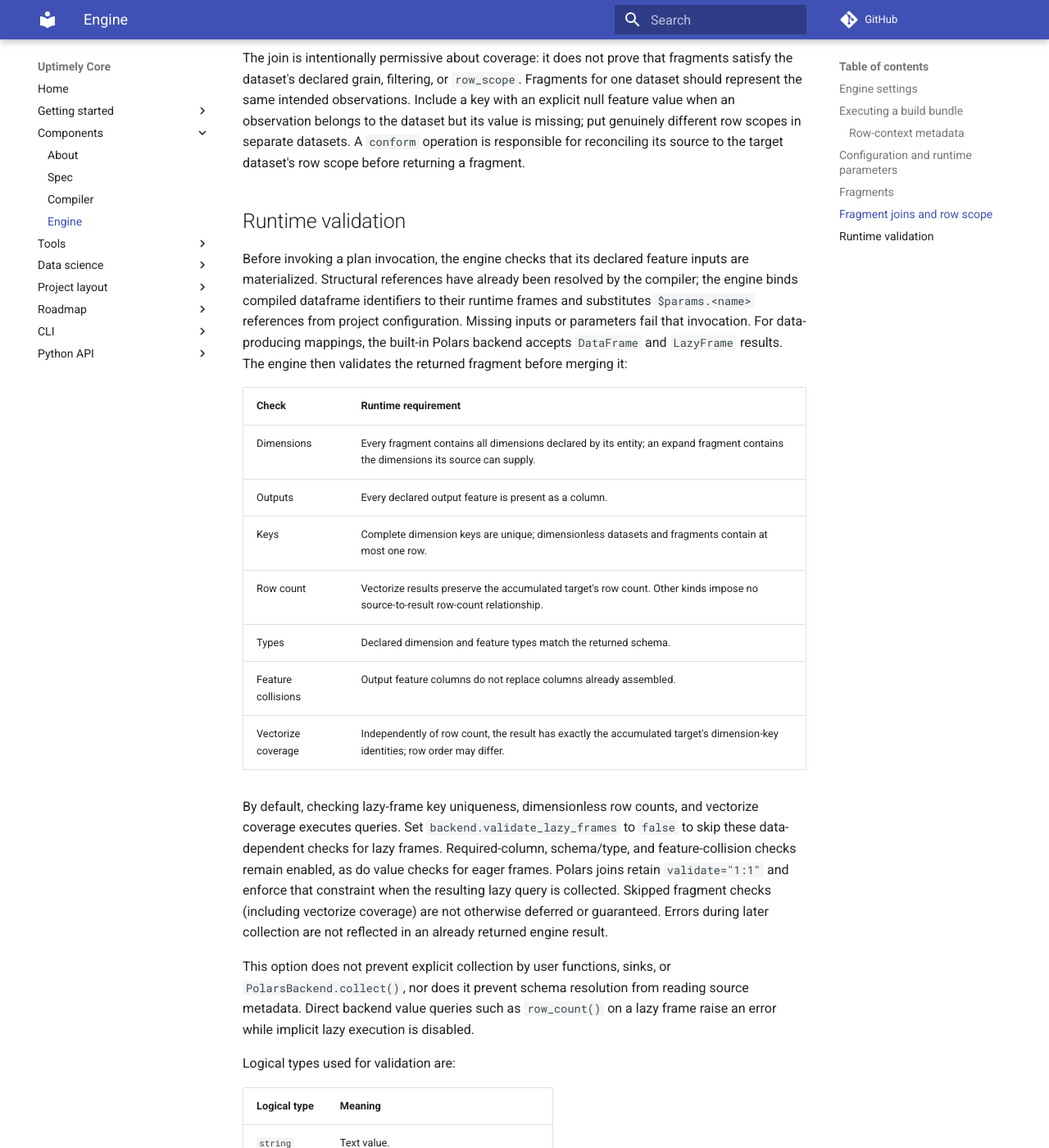
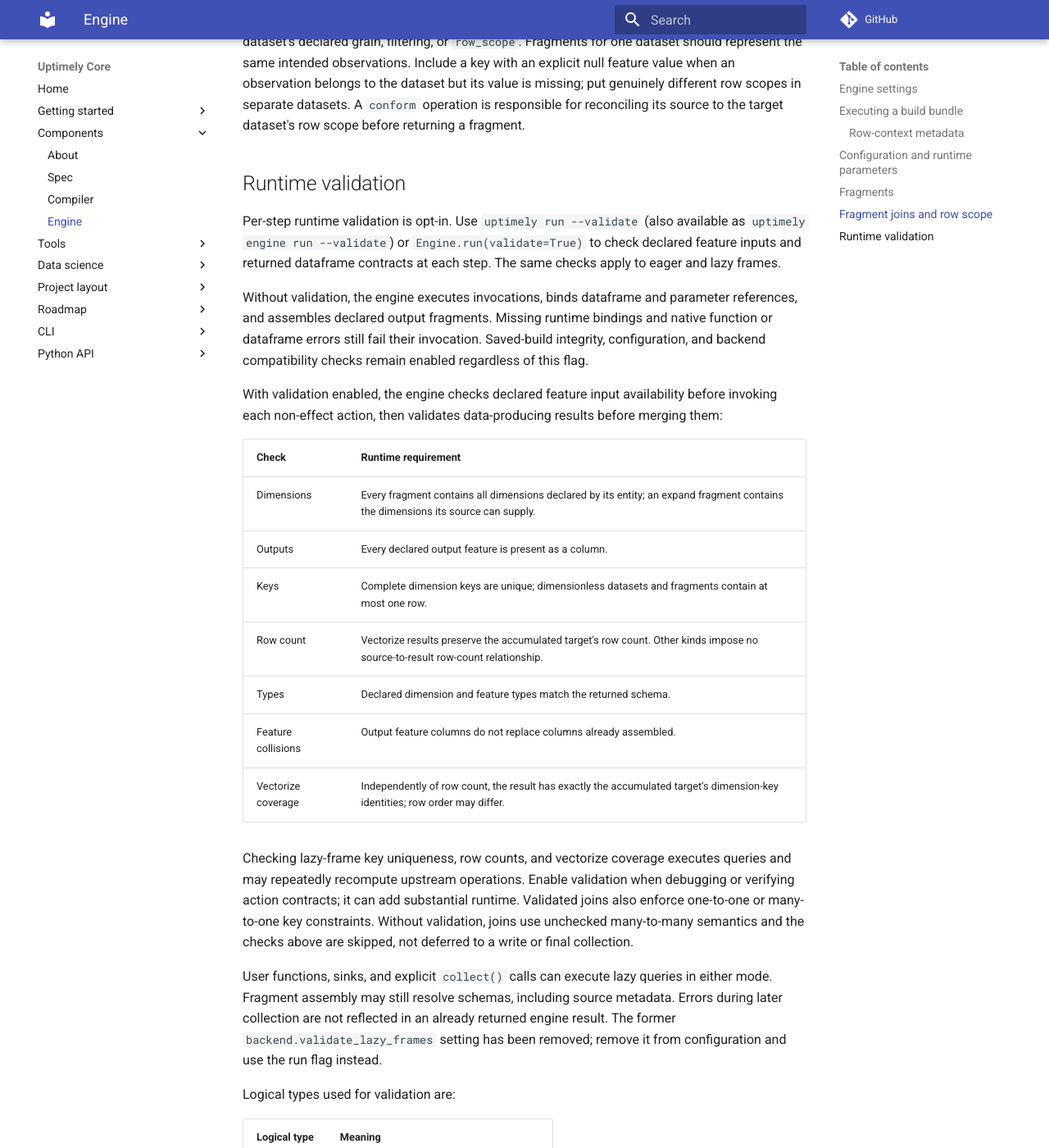
Before and after one commit to uptimely-ai/uptimely-core, an MkDocs documentation site: the page built from docs/components/engine.md, in a window 1280 px wide and 1400 px high, scrolled down 4260 px. Shown: the whole window at 82% size. Built offline with MkDocs 1.6.1 and Material for MkDocs 9.7.7, drawn with Linux system fonts in a browser that asks for light colours; comment, search, counter and statistics services are not loaded; some of the changed text lies outside the part shown.

Commit message:
Add uptimely run --validate flag

```diff
--- a/docs/components/engine.md
+++ b/docs/components/engine.md
@@ -32,7 +32,6 @@ JSON key | Type | Purpose
 `backend.type` | string | Engine type, such as `docker` or `python_venv`.
 `backend.definition` | string or `null` | Folder containing configuration files for the engine.
 `backend.dataframe` | string | Dataframe backend. The built-in engine currently supports `polars`.
-`backend.validate_lazy_frames` | boolean | Defaults to `true`. Set to `false` to skip value checks that would execute a Polars lazy query during engine validation.
 `backend.evaluation` | string | Reserved. Values such as `eager`, `lazy`, and `persist` are stored but have no effect on execution.
 `backend.batch_size` | integer, `"*"`, or `null` | Reserved. Validates positive integers, `"*"`, or `null`, but does not change how many records are read at a time.
 
@@ -184,13 +183,20 @@ source to the target dataset's row scope before returning a fragment.
 
 ## Runtime validation
 
-Before invoking a plan invocation, the engine checks that its declared feature
-inputs are materialized. Structural references have already been resolved by
-the compiler; the engine binds compiled dataframe identifiers to their runtime
-frames and substitutes `$params.<name>` references from project configuration.
-Missing inputs or parameters fail that invocation. For data-producing
-mappings, the built-in Polars backend accepts `DataFrame` and `LazyFrame`
-results. The engine then validates the returned fragment before merging it:
+Per-step runtime validation is opt-in. Use `uptimely run --validate` (also
+available as `uptimely engine run --validate`) or `Engine.run(validate=True)`
+to check declared feature inputs and returned dataframe contracts at each step.
+The same checks apply to eager and lazy frames.
+
+Without validation, the engine executes invocations, binds dataframe and
+parameter references, and assembles declared output fragments. Missing runtime
+bindings and native function or dataframe errors still fail their invocation.
+Saved-build integrity, configuration, and backend compatibility checks remain
+enabled regardless of this flag.
+
+With validation enabled, the engine checks declared feature input availability
+before invoking each non-effect action, then validates data-producing results
+before merging them:
 
 | Check | Runtime requirement |
 | --- | --- |
@@ -202,19 +208,18 @@ results. The engine then validates the returned fragment before merging it:
 | Feature collisions | Output feature columns do not replace columns already assembled. |
 | Vectorize coverage | Independently of row count, the result has exactly the accumulated target's dimension-key identities; row order may differ. |
 
-By default, checking lazy-frame key uniqueness, dimensionless row counts, and
-vectorize coverage executes queries. Set `backend.validate_lazy_frames` to
-`false` to skip these data-dependent checks for lazy frames. Required-column,
-schema/type, and feature-collision checks remain enabled, as do value checks for
-eager frames. Polars joins retain `validate="1:1"` and enforce that constraint
-when the resulting lazy query is collected. Skipped fragment checks (including
-vectorize coverage) are not otherwise deferred or guaranteed. Errors during
-later collection are not reflected in an already returned engine result.
+Checking lazy-frame key uniqueness, row counts, and vectorize coverage executes
+queries and may repeatedly recompute upstream operations. Enable validation
+when debugging or verifying action contracts; it can add substantial runtime.
+Validated joins also enforce one-to-one or many-to-one key constraints.
+Without validation, joins use unchecked many-to-many semantics and the checks
+above are skipped, not deferred to a write or final collection.
 
-This option does not prevent explicit collection by user functions, sinks, or
-`PolarsBackend.collect()`, nor does it prevent schema resolution from reading
-source metadata. Direct backend value queries such as `row_count()` on a lazy
-frame raise an error while implicit lazy execution is disabled.
+User functions, sinks, and explicit `collect()` calls can execute lazy queries
+in either mode. Fragment assembly may still resolve schemas, including source
+metadata. Errors during later collection are not reflected in an already
+returned engine result. The former `backend.validate_lazy_frames` setting has
+been removed; remove it from configuration and use the run flag instead.
 
 Logical types used for validation are:
 
@@ -235,7 +240,7 @@ repeated dimension feature metadata does not override the root type. Values
 are not automatically converted. An unknown declared type fails validation,
 while an omitted feature type skips that feature's type check.
 
-After validation, only dimension and declared output columns are merged.
+In either mode, only dimension and declared output columns are merged.
 Additional columns returned by a function are ignored, so they cannot replace
 other dataset features. Other data-producing operations may change coverage to
 create their target row scope.
```
Also changed, not shown: CHANGELOG.md (+5 -0 lines), docs/cli/engine.md (+16 -3 lines), docs/python/engine.md (+11 -6 lines), 13 other files.
